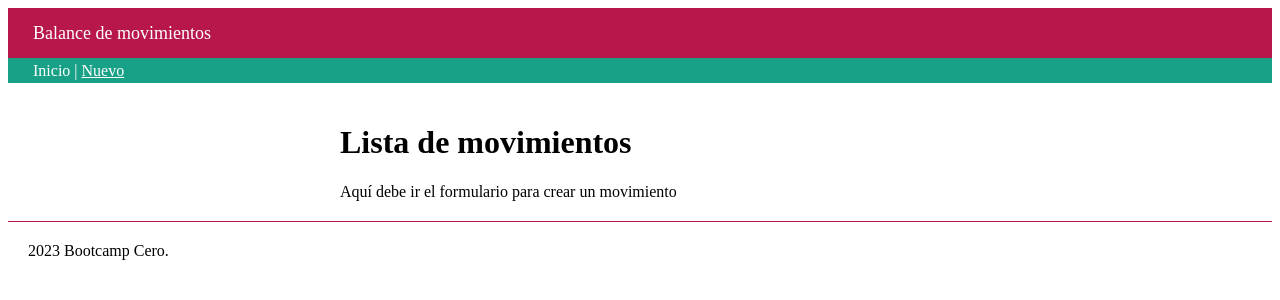
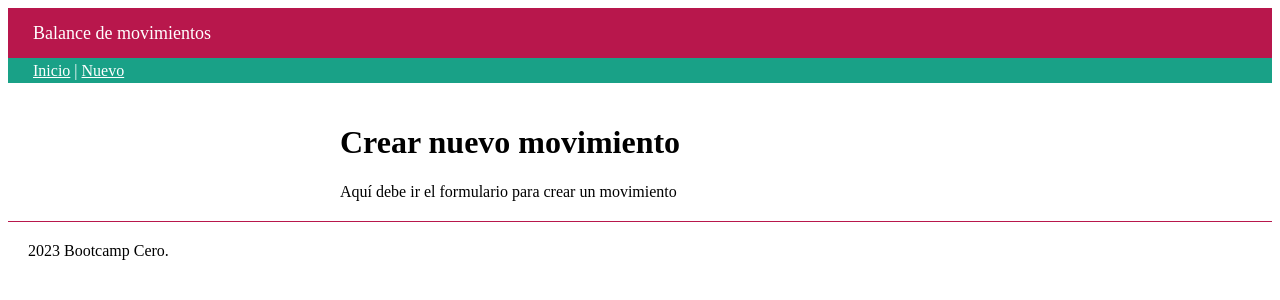
Before and after one commit to juliangordon88/Practicando-Git, a Flask app: page /nuevo in a window 1280 px wide. Shown: the top 300 px of the page. Run offline with Flask 2, Linux system fonts and the light colour scheme.

Commit message:
feat: profundizamos en la herencia y los bloques

```diff
--- a/balance/templates/base.html
+++ b/balance/templates/base.html
@@ -5,7 +5,7 @@
   <meta charset="UTF-8">
   <meta http-equiv="X-UA-Compatible" content="IE=edge">
   <meta name="viewport" content="width=device-width, initial-scale=1.0">
-  <title>Balance - Lista de movimientos</title>
+  <title>{% block head_title %}Balance App{% endblock %}</title>
   <link rel="stylesheet" href="static/css/flat-remix.css">
   <link rel="stylesheet" href="static/css/styles.css">
 </head>
@@ -15,12 +15,16 @@
   <header>Balance de movimientos</header>
 
   <nav>
-    Inicio | <a href="/nuevo">Nuevo</a>
+    <a href="/">Inicio</a>
+    |
+    <a href="/nuevo">Nuevo</a>
   </nav>
 
   <main>
 
-    <h1>Lista de movimientos</h1>
+    {% block page_title%}
+    <h1>App de movimientos</h1>
+    {% endblock page_title %}
 
     {% block contenido %}
     {% endblock %}
--- a/balance/templates/inicio.html
+++ b/balance/templates/inicio.html
@@ -50,3 +50,7 @@
 
 </table>
 {% endblock contenido %}
+
+{% block head_title%}
+{{ super() }}: Inicio
+{% endblock head_title %}
--- a/balance/templates/nuevo.html
+++ b/balance/templates/nuevo.html
@@ -3,3 +3,11 @@
 {% block contenido %}
 Aquí debe ir el formulario para crear un movimiento
 {% endblock contenido %}
+
+{% block page_title%}
+<h1>Crear nuevo movimiento</h1>
+{% endblock page_title %}
+
+{% block head_title%}
+{{ super() }}: Nuevo movimiento
+{% endblock head_title %}
```
